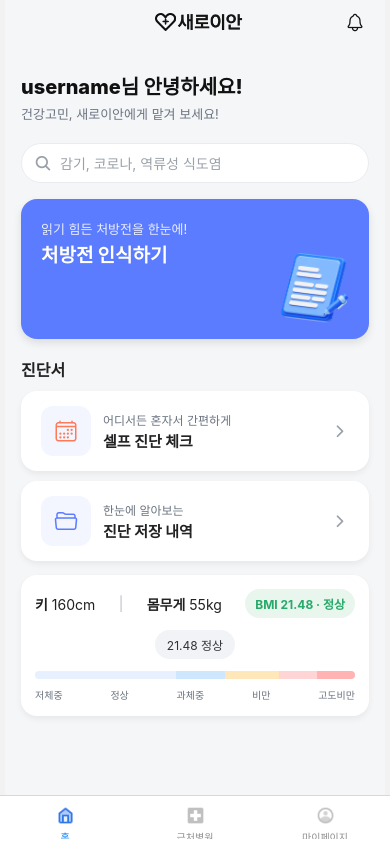
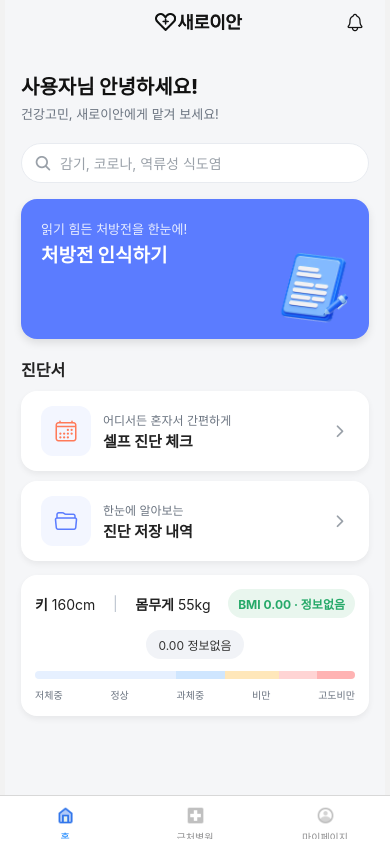
Before and after one commit to Saeroi-an/FrontEnd, a React Native app: screen /Tabs in a window 390 px wide. Built offline with nearby package versions, Linux system fonts and the light colour scheme; no server answers; what expo-web-browser would draw is missing.

Commit message:
nickname & bmi 추가

```diff
--- a/App.js
+++ b/App.js
@@ -55,7 +55,7 @@ export default function App() {
     <NavigationContainer>
       <Stack.Navigator
       screenOptions={{ headerShown: false }}
-      initialRouteName="Info"
+      initialRouteName="Login"
       >
         <Stack.Screen name="Login" component={LoginScreen} />
         <Stack.Screen name="Language" component={LanguageScreen} />
--- a/src/lib/api.js
+++ b/src/lib/api.js
@@ -1,10 +1,39 @@
 // src/lib/api.js
-const API_BASE_URL = 'https://kennedi-unalternating-nontransparently.ngrok-free.dev';
+import AsyncStorage from '@react-native-async-storage/async-storage';
+
+const API_BASE_URL = 'https://saeroi-an.com';
 
 export const API_ENDPOINTS = {
   GOOGLE_LOGIN: `${API_BASE_URL}/api/auth/google/login`,
   GOOGLE_CALLBACK: `${API_BASE_URL}/api/auth/google/callback`,
   UPDATE_PROFILE: `${API_BASE_URL}/users/me/profile`,
+  GET_PROFILE: `${API_BASE_URL}/users/me/profile`,
   HOSPITALS: `${API_BASE_URL}/hospitals`,
   PRESCRIPTION_UPLOAD: `${API_BASE_URL}/prescriptions/upload`,
 };
+
+// 인증 헤더를 자동으로 추가하는 fetch 함수
+export const authenticatedFetch = async (url, options = {}) => {
+  try {
+    const accessToken = await AsyncStorage.getItem('access_token');
+
+    const headers = {
+      'Content-Type': 'application/json',
+      ...options.headers,
+    };
+
+    if (accessToken) {
+      headers['Authorization'] = `Bearer ${accessToken}`;
+    }
+
+    const response = await fetch(url, {
+      ...options,
+      headers,
+    });
+
+    return response;
+  } catch (error) {
+    console.error('API 호출 오류:', error);
+    throw error;
+  }
+};
--- a/src/screens/HomeScreen.js
+++ b/src/screens/HomeScreen.js
@@ -1,10 +1,78 @@
-import React from 'react';
-import { View, Text, ScrollView, TextInput, Pressable, Image } from 'react-native';
+// src/screens/HomeScreen
+import AsyncStorage from '@react-native-async-storage/async-storage';
+import React, { useState, useEffect } from 'react';
+import { View, Text, ScrollView, TextInput, Pressable, Image, ActivityIndicator } from 'react-native';
 import { SafeAreaView } from 'react-native-safe-area-context';
 import { Ionicons, MaterialIcons } from '@expo/vector-icons';
 import styles from '../styles/homeStyles'; // 👈 스타일 분리
+import { API_ENDPOINTS, authenticatedFetch } from '../lib/api';
+
+// BMI 계산 함수
+function calculateBMI(height, weight) {
+  if (!height || !weight) return '0.00';
+  const heightInMeters = height / 100;
+  const bmi = weight / (heightInMeters * heightInMeters);
+  return bmi.toFixed(2);
+}
+
+// BMI 상태 판정 함수
+function getBMIStatus(height, weight) {
+  if (!height || !weight) return '정보없음';
+  const bmi = parseFloat(calculateBMI(height, weight));
+
+  if (bmi < 18.5) return '저체중';
+  if (bmi < 23) return '정상';
+  if (bmi < 25) return '과체중';
+  if (bmi < 30) return '비만';
+  return '고도비만';
+}
 
 export default function HomeScreen({ navigation }) {
+  const [userInfo, setUserInfo] = useState(null);
+  const [loading, setLoading] = useState(true);
+
+  // 🔹 사용자 정보 가져오기
+  useEffect(() => {
+    const fetchUserInfo = async () => {
+      try {
+        // 🔹 토큰 확인
+        const token = await AsyncStorage.getItem('access_token');
+        console.log('저장된 토큰:', token ? '있음' : '없음');
+        console.log('토큰 길이:', token?.length);
+
+        console.log('API 호출 시작:', API_ENDPOINTS.GET_PROFILE);
+
+        const response = await authenticatedFetch(API_ENDPOINTS.GET_PROFILE);
+
+        console.log('응답 상태:', response.status);
+
+        if (response.ok) {
+          const data = await response.json();
+          console.log('받은 데이터:', data);
+          setUserInfo(data);
+        }
+      } catch (error) {
+        console.error('사용자 정보 가져오기 실패:', error);
+        console.error('에러 타입:', error.constructor.name);
+        console.error('에러 메시지:', error.message);
+      } finally {
+        setLoading(false);
+      }
+    };
+
+    fetchUserInfo();
+  }, []);
+
+  // 🔹 로딩 중
+  if (loading) {
+    return (
+      <SafeAreaView style={styles.safe}>
+        <View style={{ flex: 1, justifyContent: 'center', alignItems: 'center' }}>
+          <ActivityIndicator size="large" color="#2F6FED" />
+        </View>
+      </SafeAreaView>
+    );
+  }
 
   return (
     <SafeAreaView style={styles.safe}>
@@ -12,16 +80,19 @@ export default function HomeScreen({ navigation }) {
       <View style={styles.header}>
         <Image
           source={require('../../assets/images/main_logo.png')}
-          style={{ width: 91, height: 19, marginLeft: 150, }}
+          style={{ width: 91, height: 19, marginLeft: 150 }}
         />
         <Pressable>
-          <Ionicons name="notifications-outline" size={20} color="#111" style={{ marginRight: 20, }} />
+          <Ionicons name="notifications-outline" size={20} color="#111" style={{ marginRight: 20 }} />
         </Pressable>
       </View>
+
       <ScrollView contentContainerStyle={styles.container} showsVerticalScrollIndicator={false}>
-        {/* 인사 + 서브텍스트 */}
+        {/* 🔹 닉네임 표시 */}
         <View style={styles.greetBox}>
-          <Text style={styles.greetTitle}>username님 안녕하세요!</Text>
+          <Text style={styles.greetTitle}>
+            {userInfo?.nickname || userInfo?.name || '사용자'}님 안녕하세요!
+          </Text>
           <Text style={styles.greetSub}>건강고민, 새로이안에게 맡겨 보세요!</Text>
         </View>
 
@@ -67,17 +138,34 @@ export default function HomeScreen({ navigation }) {
 
         {/* BMI 카드 */}
         <View style={styles.bmiCard}>
+          {/* 상단 행: 키, 몸무게, BMI 칩 표시 */}
           <View style={styles.rowBetween}>
-            <Text style={styles.bmiRowText}><Text style={styles.bold}>키</Text> 160cm</Text>
+            {/* 키 표시 - DB에서 가져온 userInfo.height 사용, 없으면 기본값 160 */}
+            <Text style={styles.bmiRowText}>
+              <Text style={styles.bold}>키</Text> {userInfo?.height || 160}cm
+            </Text>
+
+            {/* 구분선 */}
             <Text style={styles.separator}>|</Text>
-            <Text style={styles.bmiRowText}><Text style={styles.bold}>몸무게</Text> 55kg</Text>
+
+            {/* 몸무게 표시 - DB에서 가져온 userInfo.weight 사용, 없으면 기본값 55 */}
+            <Text style={styles.bmiRowText}>
+              <Text style={styles.bold}>몸무게</Text> {userInfo?.weight || 55}kg
+            </Text>
+
+            {/* BMI 결과 칩 - 계산된 BMI 값과 상태(정상/비만 등) 표시 */}
             <View style={styles.bmiChip}>
-              <Text style={styles.bmiChipText}>BMI 21.48 · 정상</Text>
+              <Text style={styles.bmiChipText}>
+                BMI {calculateBMI(userInfo?.height, userInfo?.weight)} · {getBMIStatus(userInfo?.height, userInfo?.weight)}
+              </Text>
             </View>
           </View>
 
+          {/* 중앙 BMI 버블 - BMI 값과 상태를 크게 표시 */}
           <View style={styles.bmiCenter}>
-            <Text style={styles.bmiBubble}>21.48 정상</Text>
+            <Text style={styles.bmiBubble}>
+              {calculateBMI(userInfo?.height, userInfo?.weight)} {getBMIStatus(userInfo?.height, userInfo?.weight)}
+            </Text>
           </View>
 
           {/* 간단한 구간 바 */}
--- a/src/screens/InfoScreen.js
+++ b/src/screens/InfoScreen.js
@@ -4,6 +4,7 @@ import { SafeAreaView } from 'react-native-safe-area-context';
 import AsyncStorage from '@react-native-async-storage/async-storage';
 import { Ionicons } from '@expo/vector-icons';
 import styles from '../styles/infoStyles';
+import { API_ENDPOINTS, authenticatedFetch } from '../lib/api';
 
 const STORAGE_KEY = 'user_basic_info';
 
@@ -35,29 +36,51 @@ export default function InfoScreen({ navigation }) {
   const onComplete = async () => {
     const h = Number(height);
     const w = Number(weight);
+
     if (Number.isNaN(h) || Number.isNaN(w)) {
       return Alert.alert('안내', '신체정보를 숫자로 입력해주세요.');
     }
 
-    const payload = {
-      gender,
-      birthYear: year,
-      birthISO,
+    // 🔹 백엔드로 보낼 데이터
+    const requestBody = {
+      nickname: nickname,  // 닉네임
+      gender: gender,
+      birth_year: Number(year),
+      birth_month: Number(month),
+      birth_day: Number(day),
       height: h,
       weight: w,
-      nickname, // 🔹 닉네임 저장
-      savedAt: new Date().toISOString(),
     };
 
     try {
-      setIsLoading(true); // 🔹 로딩 시작
-      await new Promise((resolve) => setTimeout(resolve, 1000)); // 🔹 1초 대기 (API나 저장 중인 것처럼)
-      await AsyncStorage.setItem(STORAGE_KEY, JSON.stringify(payload));
-      setIsLoading(false); // 🔹 로딩 종료
-      Alert.alert('저장 완료', '기본정보가 저장되었습니다.');
-      navigation.replace('Tabs');
+      setIsLoading(true);
+
+      // 🔹 백엔드 API 호출
+      const response = await authenticatedFetch(API_ENDPOINTS.UPDATE_PROFILE, {
+        method: 'PATCH',
+        body: JSON.stringify(requestBody),
+      });
+
+      if (response.ok) {
+        const userData = await response.json();
+
+        // AsyncStorage에도 저장 (옵션)
+        await AsyncStorage.setItem(STORAGE_KEY, JSON.stringify({
+          ...requestBody,
+          savedAt: new Date().toISOString(),
+        }));
+
+        setIsLoading(false);
+        Alert.alert('저장 완료', '기본정보가 저장되었습니다.');
+        navigation.replace('Tabs');
+      } else {
+        setIsLoading(false);
+        const errorData = await response.json();
+        Alert.alert('오류', errorData.detail || '저장에 실패했습니다.');
+      }
     } catch (e) {
       setIsLoading(false);
+      console.error('프로필 업데이트 오류:', e);
       Alert.alert('오류', '저장에 실패했어요. 다시 시도해주세요.');
     }
   };
--- a/src/screens/LoginScreen.js
+++ b/src/screens/LoginScreen.js
@@ -15,7 +15,7 @@ export default function LoginScreen({ navigation }) {
             // 백엔드 Google 로그인 페이지 열기
             const result = await WebBrowser.openAuthSessionAsync(
                 API_ENDPOINTS.GOOGLE_LOGIN,
-                'exp://192.168.0.85:8081'
+                API_ENDPOINTS.GOOGLE_CALLBACK
             );
 
             if (result.type === 'success' && result.url) {
```
Also changed, not shown: 1 other file (tests, documents, lock files or other folders).
